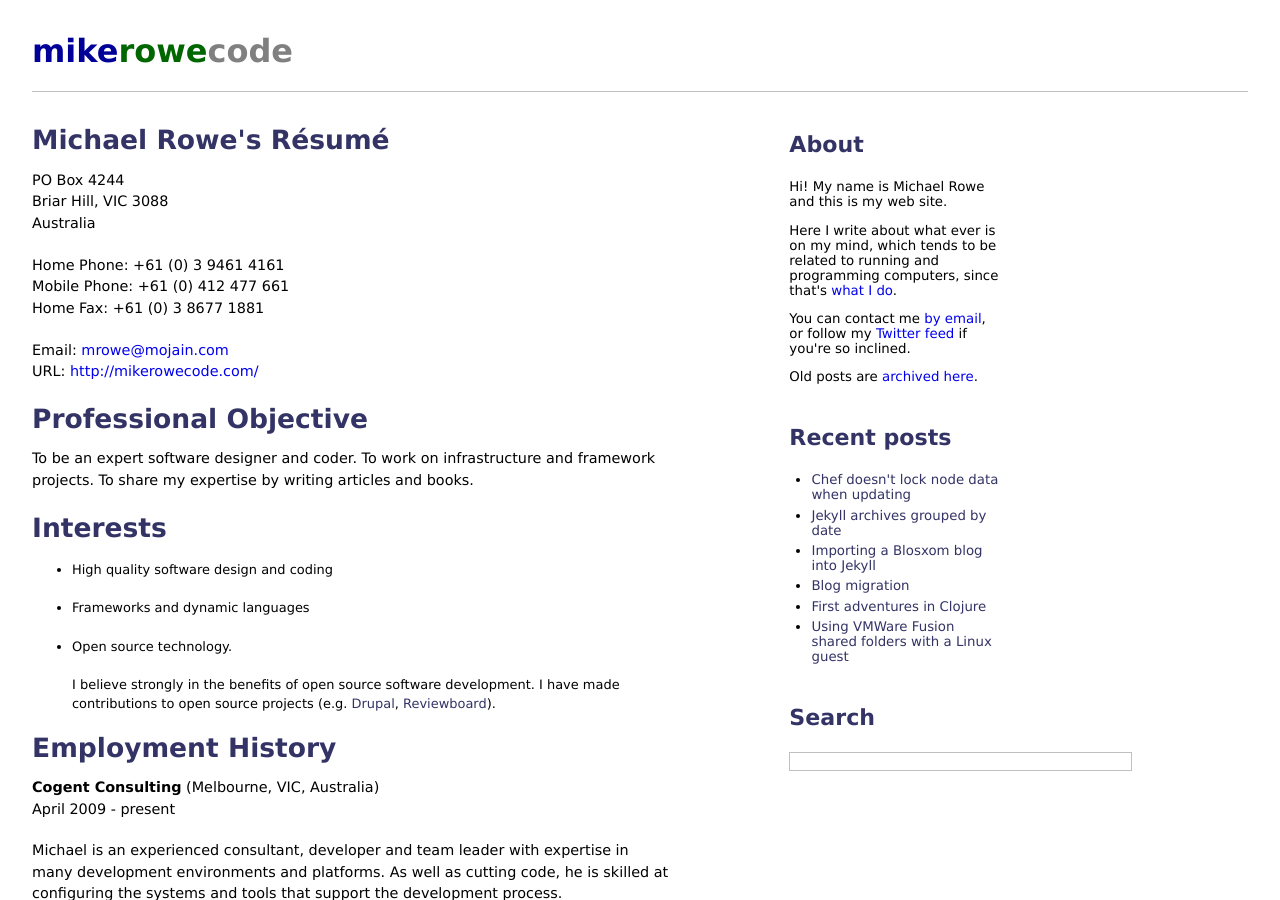
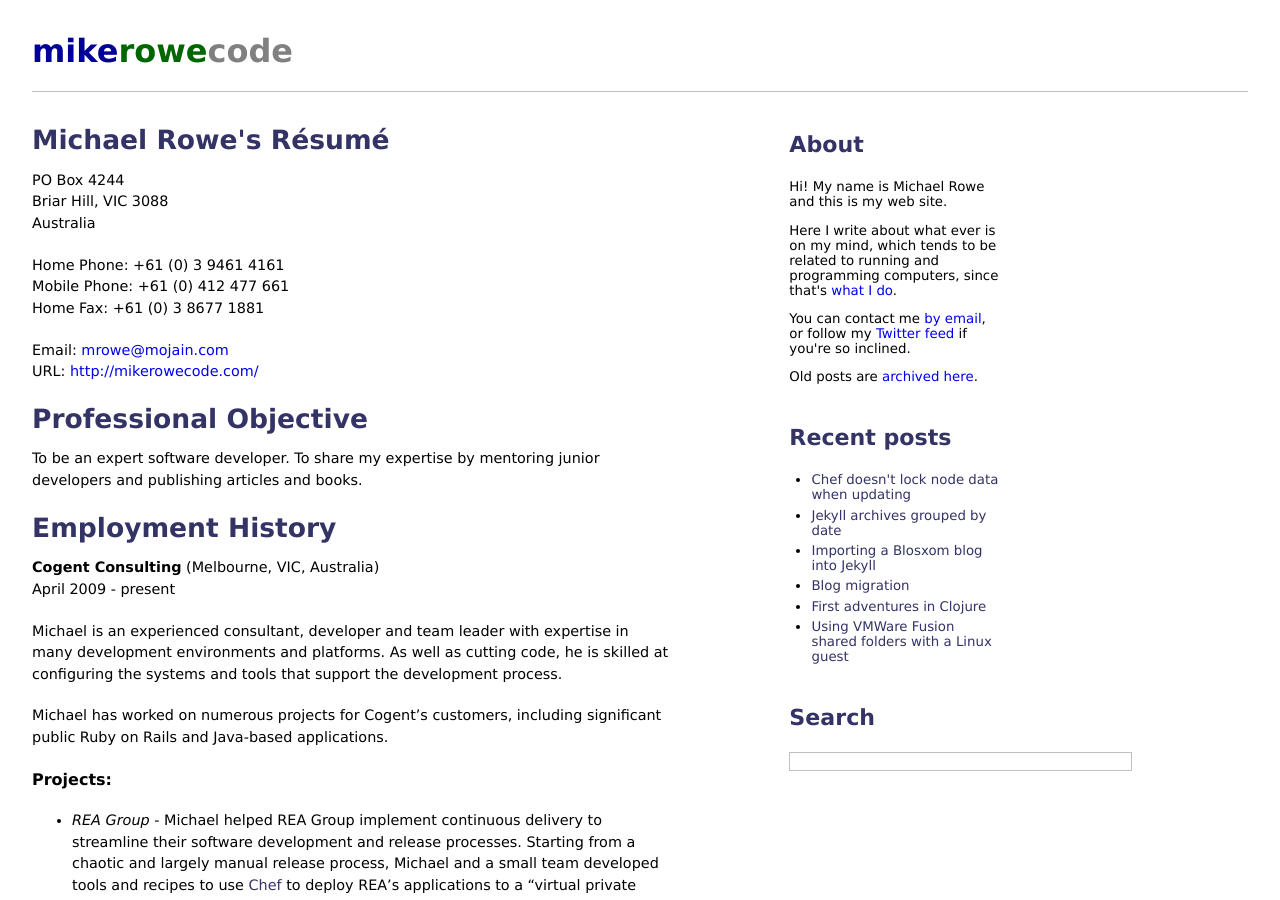
Before and after one commit to mrowe/mikerowecode.com, a Jekyll site: the page built from michael/resume.md, in a window 1280 px wide and 900 px high. Built offline with Jekyll 4.4.1, drawn with Linux system fonts in a browser that asks for light colours; Markdown is read by kramdown in place of the engine named in the settings; comment, search, counter and statistics services are not loaded.

Commit message:
Remove "interests", steamline "objective"

```diff
--- a/michael/resume.md
+++ b/michael/resume.md
@@ -14,26 +14,12 @@ Home Fax: +61 (0) 3 8677 1881
 Email: <a href="mailto:mrowe@mojain.com">mrowe@mojain.com</a>
 URL: <a href="http://mikerowecode.com/">http://mikerowecode.com/</a>
 
+
 ## Professional Objective
 
-To be an expert software designer and coder. To work on infrastructure
-and framework projects. To share my expertise by writing articles and
-books.
+To be an expert software developer. To share my expertise by mentoring
+junior developers and publishing articles and books.
 
-## Interests
-
-* High quality software design and coding
-
-* Frameworks and dynamic languages
-
-* Open source technology.
-
-    I believe strongly in the benefits of open source software
-    development. I have made contributions to open source projects
-    (e.g. [Drupal][], [Reviewboard][]).
-
-[drupal]: http://www.drupal.org/
-[reviewboard]: http://www.reviewboard.org/
 
 ## Employment History
 
```
